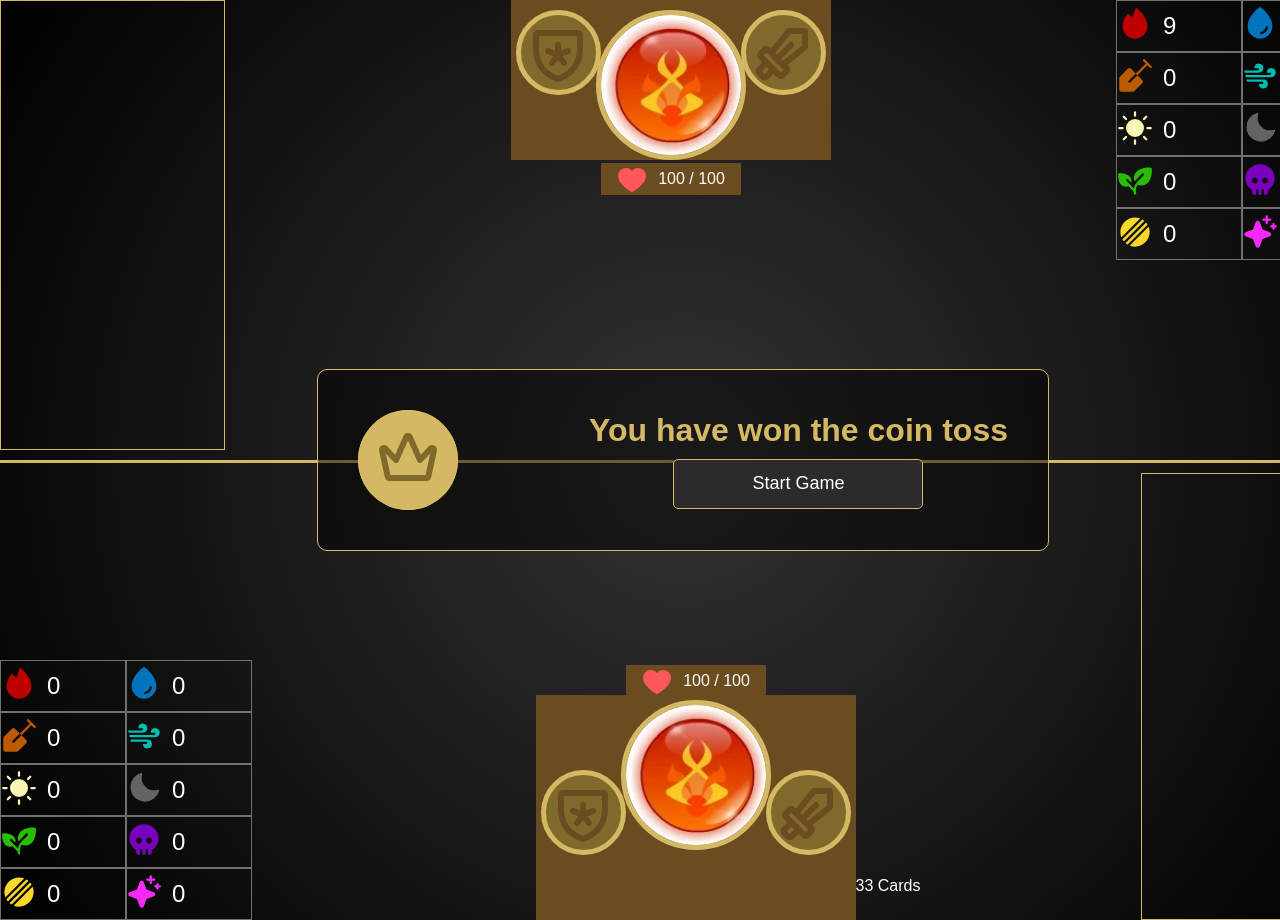
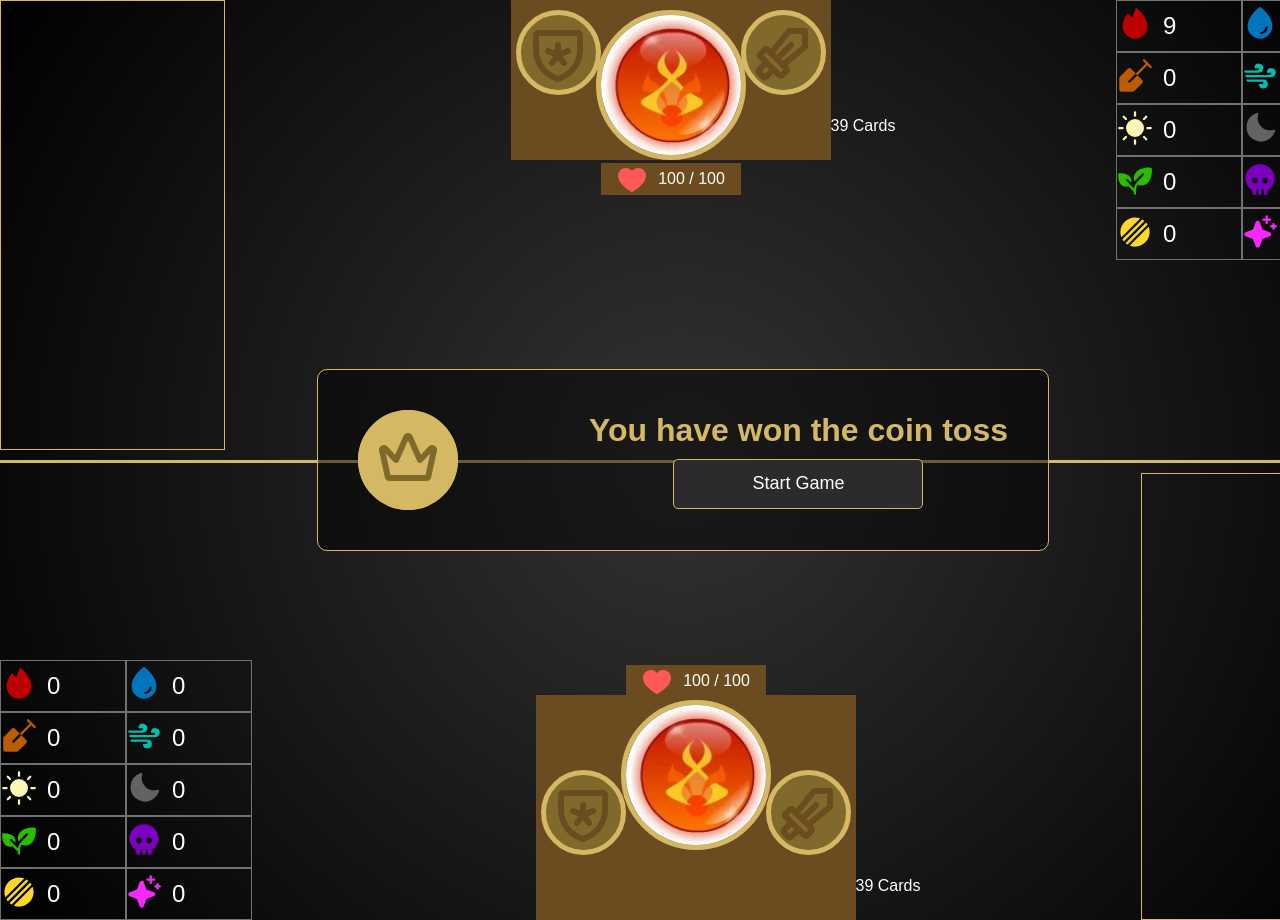
Before and after one commit to minimuscle/aetherbound, a React (Vite) app: page / in a window 1280 px wide. Both pictures are taken after a click on the button "Start New Game". Shown: the top 920 px of the page. Built offline with nearby package versions, Linux system fonts and the light colour scheme; a web font is replaced by a local one; what @pixi/react would draw is missing.

Commit message:
feat: enemy ends turns and plays cards

```diff
--- a/src/pages/Game/index.tsx
+++ b/src/pages/Game/index.tsx
@@ -25,18 +25,12 @@ const starterDeck: CardNames[] = [
   "BASE_FIRE_CREATURE_EMBER",
   "BASE_FIRE_CREATURE_EMBER",
   "BASE_FIRE_CREATURE_EMBER",
-  "BASE_FIRE_CREATURE_EMBER",
-  "BASE_FIRE_CREATURE_EMBER",
-  "BASE_FIRE_CREATURE_EMBER",
-  "BASE_FIRE_CREATURE_EMBER",
-  "BASE_FIRE_CREATURE_EMBER",
-  "BASE_FIRE_CREATURE_EMBER",
-  // "BASE_FIRE_CREATURE_RED_DRAGON",
-  // "BASE_FIRE_CREATURE_RED_DRAGON",
-  // "BASE_FIRE_CREATURE_RED_DRAGON",
-  // "BASE_FIRE_CREATURE_RED_DRAGON",
-  // "BASE_FIRE_CREATURE_RED_DRAGON",
-  // "BASE_FIRE_CREATURE_RED_DRAGON",
+  "BASE_FIRE_CREATURE_RED_DRAGON",
+  "BASE_FIRE_CREATURE_RED_DRAGON",
+  "BASE_FIRE_CREATURE_RED_DRAGON",
+  "BASE_FIRE_CREATURE_RED_DRAGON",
+  "BASE_FIRE_CREATURE_RED_DRAGON",
+  "BASE_FIRE_CREATURE_RED_DRAGON",
   // "BASE_FIRE_PERMANENT_RUNE",
 
   "BASE_FIRE_PERMANENT_RUNE",
@@ -65,12 +59,12 @@ const starterDeck: CardNames[] = [
   // "BASE_FIRE_SHIELD_HEAT_SHIELD",
   // "BASE_FIRE_SHIELD_HEAT_SHIELD",
   // "BASE_FIRE_WEAPON_FLAMING_SWORD",
-  // "BASE_FIRE_CREATURE_PHOENIX",
-  // "BASE_FIRE_CREATURE_PHOENIX",
-  // "BASE_FIRE_CREATURE_PHOENIX",
-  // "BASE_FIRE_CREATURE_PHOENIX",
-  // "BASE_FIRE_CREATURE_PHOENIX",
-  // "BASE_FIRE_CREATURE_PHOENIX",
+  "BASE_FIRE_CREATURE_PHOENIX",
+  "BASE_FIRE_CREATURE_PHOENIX",
+  "BASE_FIRE_CREATURE_PHOENIX",
+  "BASE_FIRE_CREATURE_PHOENIX",
+  "BASE_FIRE_CREATURE_PHOENIX",
+  "BASE_FIRE_CREATURE_PHOENIX",
 ];
 
 export const GamePage = () => {
@@ -125,23 +119,24 @@ export const GamePage = () => {
   });
   const phaseKeyRef = useRef("");
 
+  console.log("nextPhase", state.nextPhase, state);
+
   useEffect(() => {
     if (!state.gameStarted) return;
+    console.log("gameStarted", state.gameStarted);
     if (state.nextPhase !== "TURN_START") return;
 
     const key = `${state.turn}-${state.activePlayer}`;
+    console.log("key", key, phaseKeyRef.current);
     if (phaseKeyRef.current === key) return;
     phaseKeyRef.current = key;
 
     if (state.activePlayer === "PLAYER") {
-      dispatch({ phase: "PLAYER_TURN" });
+      dispatch({ phase: "START_TURN" });
       cardDraw.play();
     }
 
     if (state.activePlayer === "ENEMY") {
-      // setTimeout(() => {
-
-      // }, 1000);
       enemyTurn(state, dispatch);
     }
   }, [state]);
@@ -209,6 +204,10 @@ export const GamePage = () => {
                     <SwordIcon weight="bold" size={64} />
                   </div>
                 </div>
+                <div className="Player__mainPermanents">
+                  <CardPermanents player="ENEMY" />
+                  <div className="Player__cardsTally">{state.enemy.deck.length} Cards</div>
+                </div>
               </div>
               <div className="Enemy__field">
                 {state.enemy.field
--- a/src/pages/Game/phases/endTurn.ts
+++ b/src/pages/Game/phases/endTurn.ts
@@ -3,29 +3,33 @@ import { runCardTrigger } from "pages/Game/utils/functions";
 import type { State } from "utils/types/game";
 
 export const endTurn = (state: State): State => {
-  const playerFieldDamage = state.player.field.reduce((acc, card) => {
+  const activePlayer = state.activePlayer === "PLAYER" ? state.player : state.enemy;
+  const otherPlayer = state.activePlayer === "PLAYER" ? state.enemy : state.player;
+
+  const fieldDamage = activePlayer.field.reduce((acc, card) => {
     const base = CARD_LIBRARY[card.id]?.damage ?? 0;
     const dmg = card.damage ?? base;
     return acc + dmg;
   }, 0);
 
-  const newEnemyHealth = state.enemy.health - playerFieldDamage < 0 ? 0 : state.enemy.health - playerFieldDamage;
+  const newOtherHealth = otherPlayer.health - fieldDamage < 0 ? 0 : otherPlayer.health - fieldDamage;
 
   let next: State = {
     ...state,
-    activePlayer: "ENEMY",
-    enemy: {
-      ...state.enemy,
-      health: newEnemyHealth,
-    },
-    nextPhase: newEnemyHealth <= 0 ? "GAME_OVER" : "TURN_START",
-    player: {
-      ...state.player,
+    activePlayer: state.activePlayer === "PLAYER" ? "ENEMY" : "PLAYER",
+    [state.activePlayer.toLowerCase() as "player" | "enemy"]: {
+      ...activePlayer,
       mana: {
-        ...state.player.mana,
-        [state.player.attunement]: state.player.mana[state.player.attunement] + 1,
+        ...activePlayer.mana,
+        [activePlayer.attunement]: activePlayer.mana[activePlayer.attunement] + 1,
       },
     },
+    [state.activePlayer === "PLAYER" ? "enemy" : "player"]: {
+      ...otherPlayer,
+      health: newOtherHealth,
+    },
+    nextPhase: newOtherHealth <= 0 ? "GAME_OVER" : "TURN_START",
+    turn: state.turn + 1,
   };
 
   const owner = state.activePlayer;
--- a/src/pages/Game/phases/enemyTurn.ts
+++ b/src/pages/Game/phases/enemyTurn.ts
@@ -2,16 +2,14 @@ import { CARD_LIBRARY } from "components/Cards/library";
 import type { Action, State } from "utils/types/game";
 
 export const enemyTurn = (state: State, dispatch: React.Dispatch<Action>) => {
+  console.log("enemyTurn", state);
+  dispatch({ phase: "START_TURN" });
+
   state.enemy.hand.forEach((card) => {
     const cardData = CARD_LIBRARY[card.id];
     if (cardData.cost === 0 || cardData.cost < state.enemy.mana[cardData.element]) {
       dispatch({ phase: "PLAY_CARD", card: card.gameCardId });
     }
   });
-  // dispatch({ phase: "END_TURN" });
-  // return {
-  //   ...state,
-  //   activePlayer: "PLAYER",
-  //   nextPhase: "TURN_START",
-  // };
+  dispatch({ phase: "END_TURN" });
 };
--- a/src/pages/Game/phases/index.ts
+++ b/src/pages/Game/phases/index.ts
@@ -1,8 +1,8 @@
 import { endTurn } from "pages/Game/phases/endTurn";
 import { playCard } from "pages/Game/phases/playCard";
-import { playerTurn } from "pages/Game/phases/playerTurn";
 import { restartGame } from "pages/Game/phases/restartGame";
 import { startGame } from "pages/Game/phases/startGame";
+import { startTurn } from "pages/Game/phases/startTurn";
 import type { Phases, State } from "../../../utils/types/game";
 
 /**********************************************************************************************************
@@ -12,8 +12,8 @@ export const phases: Phases = (state, action): State => {
   switch (action.phase) {
     case "START_GAME":
       return startGame(state);
-    case "PLAYER_TURN":
-      return playerTurn(state);
+    case "START_TURN":
+      return startTurn(state);
     case "PLAY_CARD":
       return playCard(state, action);
     case "END_TURN":
--- a/src/pages/Game/phases/playerTurn.ts
+++ /dev/null
@@ -1,23 +0,0 @@
-import { drawCard } from "pages/Game/utils/functions";
-import type { State } from "utils/types/game";
-
-export const playerTurn = (state: State): State => {
-  const { deck: nextDeck, cards } = drawCard(state.player.deck);
-
-  if (state.player.deck.length === 0) {
-    return {
-      ...state,
-      nextPhase: "GAME_OVER",
-    };
-  }
-
-  return {
-    ...state,
-    player: {
-      ...state.player,
-      deck: nextDeck,
-      hand: [...state.player.hand, ...cards],
-    },
-    nextPhase: "END_TURN",
-  };
-};
--- /dev/null
+++ b/src/pages/Game/phases/startTurn.ts
@@ -0,0 +1,24 @@
+import { drawCard } from "pages/Game/utils/functions";
+import type { State } from "utils/types/game";
+
+export const startTurn = (state: State): State => {
+  const owner = state.activePlayer === "PLAYER" ? state.player : state.enemy;
+  const { deck: nextDeck, cards } = drawCard(owner.deck);
+
+  if (owner.deck.length === 0) {
+    return {
+      ...state,
+      nextPhase: "GAME_OVER",
+    };
+  }
+
+  return {
+    ...state,
+    [state.activePlayer === "PLAYER" ? "player" : "enemy"]: {
+      ...owner,
+      deck: nextDeck,
+      hand: [...owner.hand, ...cards],
+    },
+    nextPhase: "END_TURN",
+  };
+};
--- a/src/utils/types/game.ts
+++ b/src/utils/types/game.ts
@@ -28,6 +28,6 @@ export type Action = {
   card?: GameCardId;
 };
 
-export type Phase = "START_GAME" | "END_TURN" | "PLAYER_TURN" | "ENEMY_TURN" | "TURN_START" | "PLAY_CARD" | "GAME_OVER" | "RESTART_GAME";
+export type Phase = "START_GAME" | "END_TURN" | "START_TURN" | "ENEMY_TURN" | "TURN_START" | "PLAY_CARD" | "GAME_OVER" | "RESTART_GAME";
 
 export type Phases = (state: State, action: Action) => State;
```
